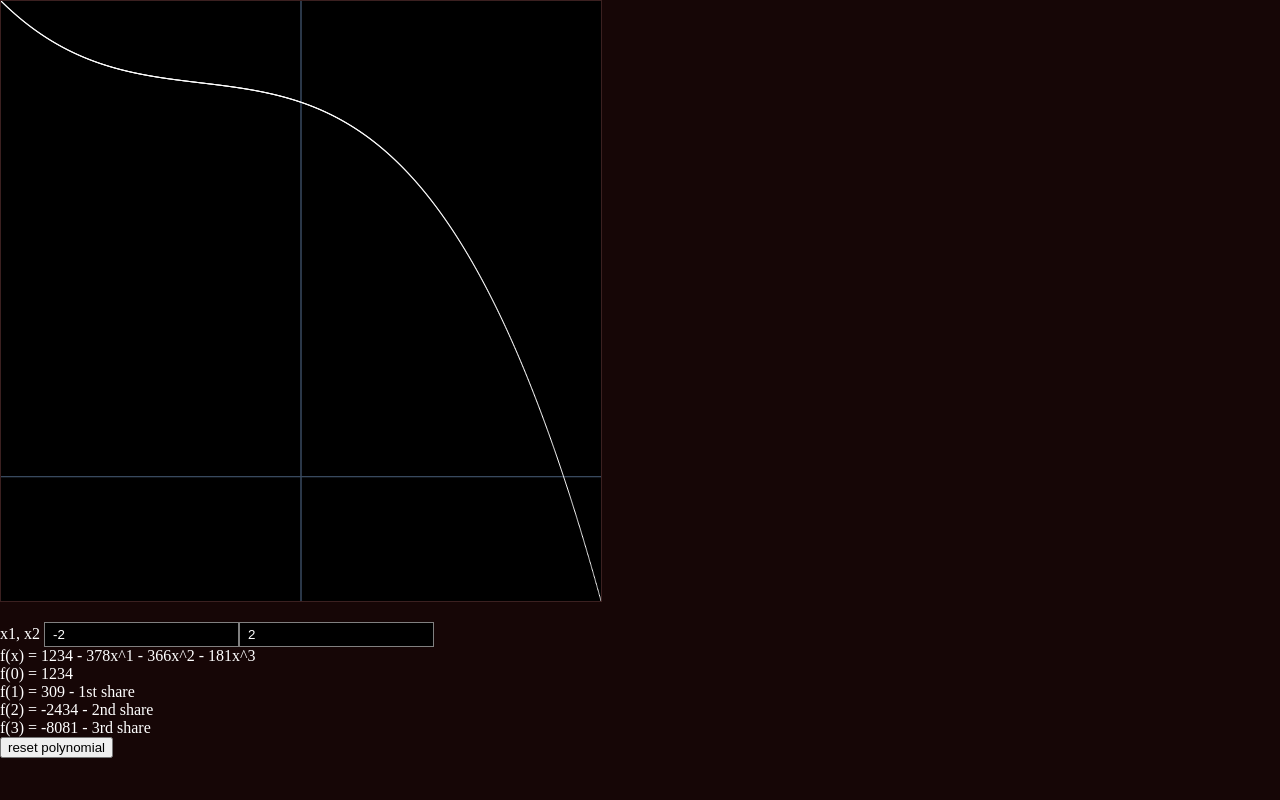
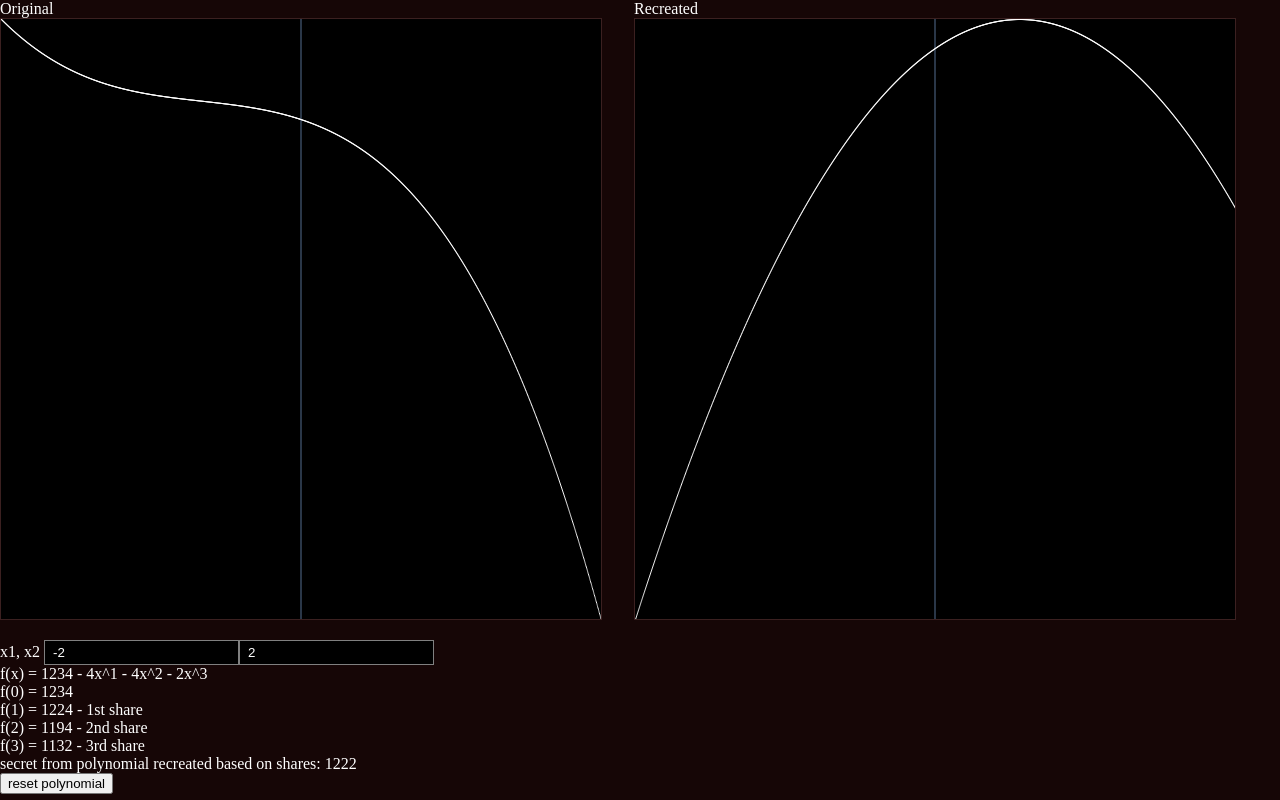
Before and after one commit to Zazzik1/shamir-secret-sharing, a React (Vite) app: page / in a window 1280 px wide. Built offline with nearby package versions, Linux system fonts and the light colour scheme.

Commit message:
wip: added lagrangeInterpolate fn; it recreates almost the same secret but not identical polynomials. The defferences may disappear after using a math lib that supports arbitrary number precision

```diff
--- a/src/App.tsx
+++ b/src/App.tsx
@@ -1,6 +1,6 @@
-import { useState } from 'react';
+import { useMemo, useState } from 'react';
 import Plot from './components/Plot';
-import { preparePolynomial } from './util';
+import { lagrangeInterpolate, preparePolynomial } from './util';
 
 function App() {
     const [polynomial, setPolynomial] = useState<
@@ -10,13 +10,47 @@ function App() {
         x1: -2,
         x2: 2,
     });
+    const share1 = polynomial.fn(1);
+    const share2 = polynomial.fn(2);
+    const share3 = polynomial.fn(3);
+    const recreatedPolynomial = useMemo(
+        () =>
+            lagrangeInterpolate([
+                {
+                    x: 1,
+                    y: share1,
+                },
+                {
+                    x: 2,
+                    y: share2,
+                },
+                {
+                    x: 3,
+                    y: share3,
+                },
+            ]),
+        [share1, share2, share3],
+    );
     return (
         <>
-            <Plot
-                fn={polynomial.fn}
-                x1={range.x1}
-                x2={range.x2}
-            />
+            <div style={{ display: 'flex', gap: '32px' }}>
+                <div>
+                    <div>Original</div>
+                    <Plot
+                        fn={polynomial.fn}
+                        x1={range.x1}
+                        x2={range.x2}
+                    />
+                </div>
+                <div>
+                    <div>Recreated</div>
+                    <Plot
+                        fn={recreatedPolynomial}
+                        x1={range.x1}
+                        x2={range.x2}
+                    />
+                </div>
+            </div>
             <div style={{ marginTop: '16px' }}>
                 x1, x2&nbsp;
                 <input
@@ -48,9 +82,13 @@ function App() {
             </div>
             <div>{polynomial.label}</div>
             <div>f(0) = {polynomial.fn(0)}</div>
-            <div>f(1) = {polynomial.fn(1)} - 1st share</div>
-            <div>f(2) = {polynomial.fn(2)} - 2nd share</div>
-            <div>f(3) = {polynomial.fn(3)} - 3rd share</div>
+            <div>f(1) = {share1} - 1st share</div>
+            <div>f(2) = {share2} - 2nd share</div>
+            <div>f(3) = {share3} - 3rd share</div>
+            <div>
+                secret from polynomial recreated based on shares:{' '}
+                {recreatedPolynomial(0)}
+            </div>
             <div>
                 <button
                     onClick={() => setPolynomial(preparePolynomial(1234, 3))}
--- a/src/util.ts
+++ b/src/util.ts
@@ -1,6 +1,17 @@
-const maxN = 1000;
+const maxN = 10;
 
-export function preparePolynomial(secret: number, numberOfShares: number) {
+/** f(x) */
+type FX = (x: number) => number;
+
+type Point = { x: number; y: number };
+
+export function preparePolynomial(
+    secret: number,
+    numberOfShares: number,
+): {
+    fn: FX;
+    label: string;
+} {
     const coefficients: number[] = [];
     let label = `f(x) = ${secret}`;
     for (let i = 0; i < numberOfShares; i++) {
@@ -21,3 +32,24 @@ export function preparePolynomial(secret: number, numberOfShares: number) {
     }
     return { fn, label };
 }
+
+/**
+ * Returns a polynomial that interpolates a given set of data.
+ * https://en.wikipedia.org/wiki/Lagrange_polynomial
+ */
+export function lagrangeInterpolate(points: Point[]): FX {
+    function fn(x: number) {
+        let L = 0;
+        for (let j = 0; j < points.length; j++) {
+            let l = 1;
+            for (let m = 0; m < points.length; m++) {
+                if (j === m) continue;
+                l *= (x - points[m].x) / (points[j].x - points[m].x);
+            }
+            L += points[j].y * l;
+        }
+        return L;
+    }
+
+    return fn;
+}
```
